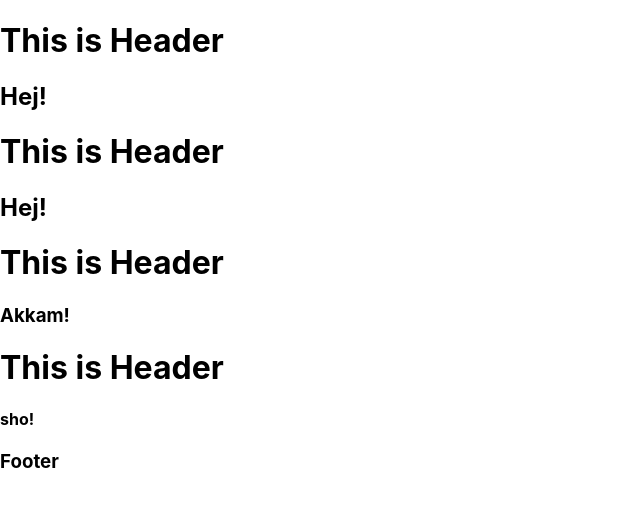
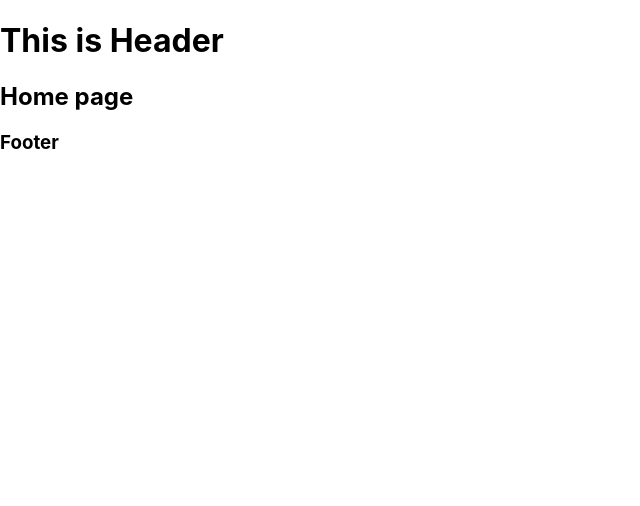
Before and after one commit to Chali96/my-react-portfolio, a React (Create React App) app: page / in a window 1280 px wide. Shown: the top 506 px of the page, without its empty margins (0-640 px from the left). Built offline with nearby package versions, Linux system fonts and the light colour scheme.

Commit message:
updated few changes

```diff
--- a/src/App.js
+++ b/src/App.js
@@ -3,19 +3,19 @@ import Home from './components/Home';
 import Contact from './components/Contact';
 import About from './components/About';
 import Footer from "./components/Footer"
+import Header from './components/Header';
 
 function App() {
   return (
 <BrowserRouter>
+<Header />
 <Routes>
   <Route path='/' element={<Home/>} />
   <Route path='/contact' element={<Contact/>} />
   <Route path='/about' element={<About/>} />
 </Routes>
-      <Home />
-      <Contact />
-      <About />
-      <Footer />
+
+<Footer />
 </BrowserRouter>
   );
 }
--- a/src/components/About.js
+++ b/src/components/About.js
@@ -3,9 +3,8 @@ import Header from './Header';
 const About = () => {
     return (
     <div>
-        <Header/>
         <h4>
-            sho!
+            About page!
         </h4>
     </div>
     );
--- a/src/components/Contact.js
+++ b/src/components/Contact.js
@@ -6,7 +6,7 @@ const Contact = () => {
         <div>
             <Header/>
             <h3>
-                Akkam!
+                Contact page!
             </h3>
         </div>
     );
--- a/src/components/Home.js
+++ b/src/components/Home.js
@@ -1,11 +1,9 @@
-import Header from './Header';
 
 
 const Home = () => {
     return (
         <div className="App">
-          <Header />
-          <h2> Hej! </h2>
+          <h2> Home page  </h2>
         </div>
     );
 };
```
Also changed, not shown: src/components/Modal.js (+9 -0 lines).
